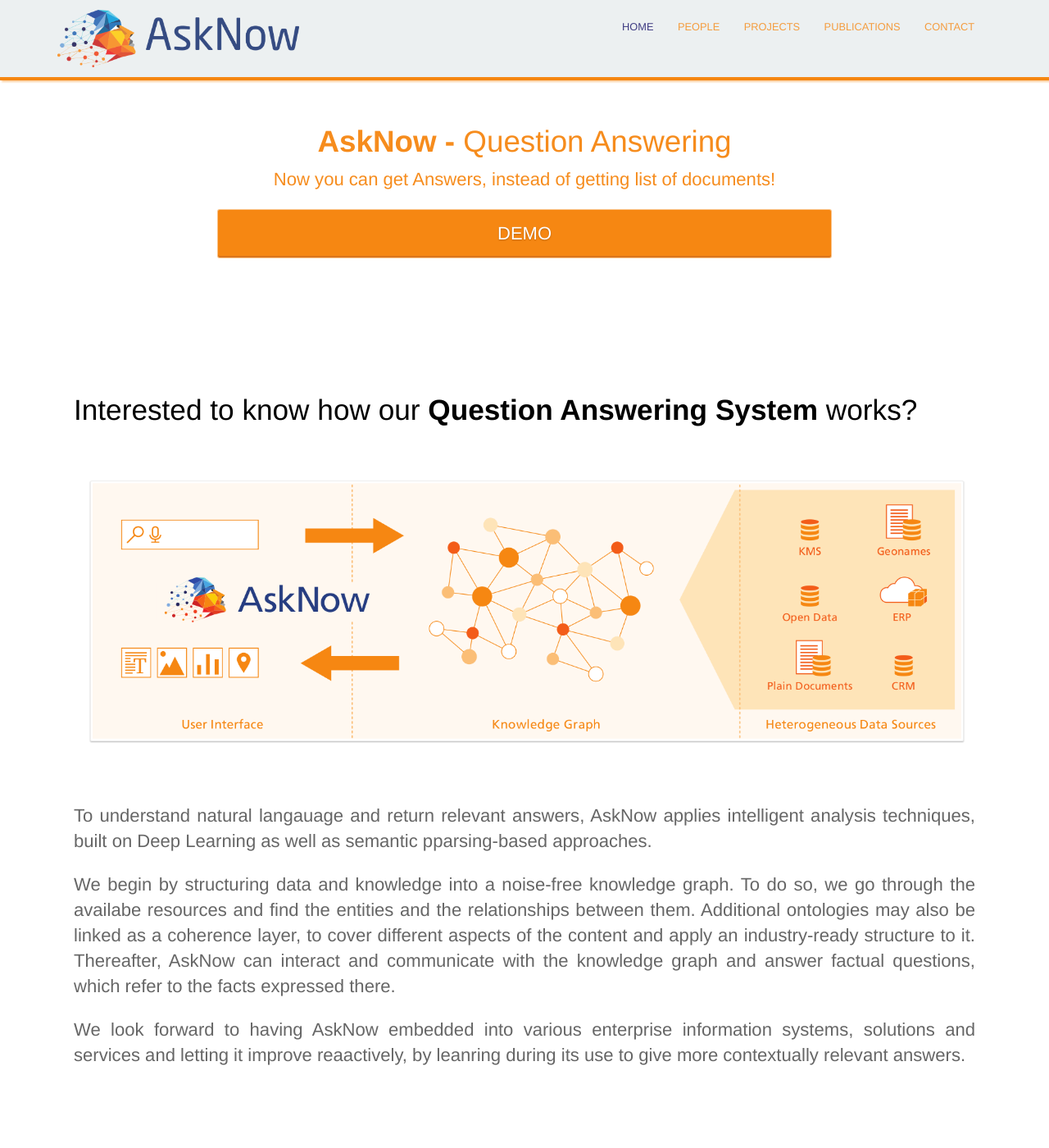
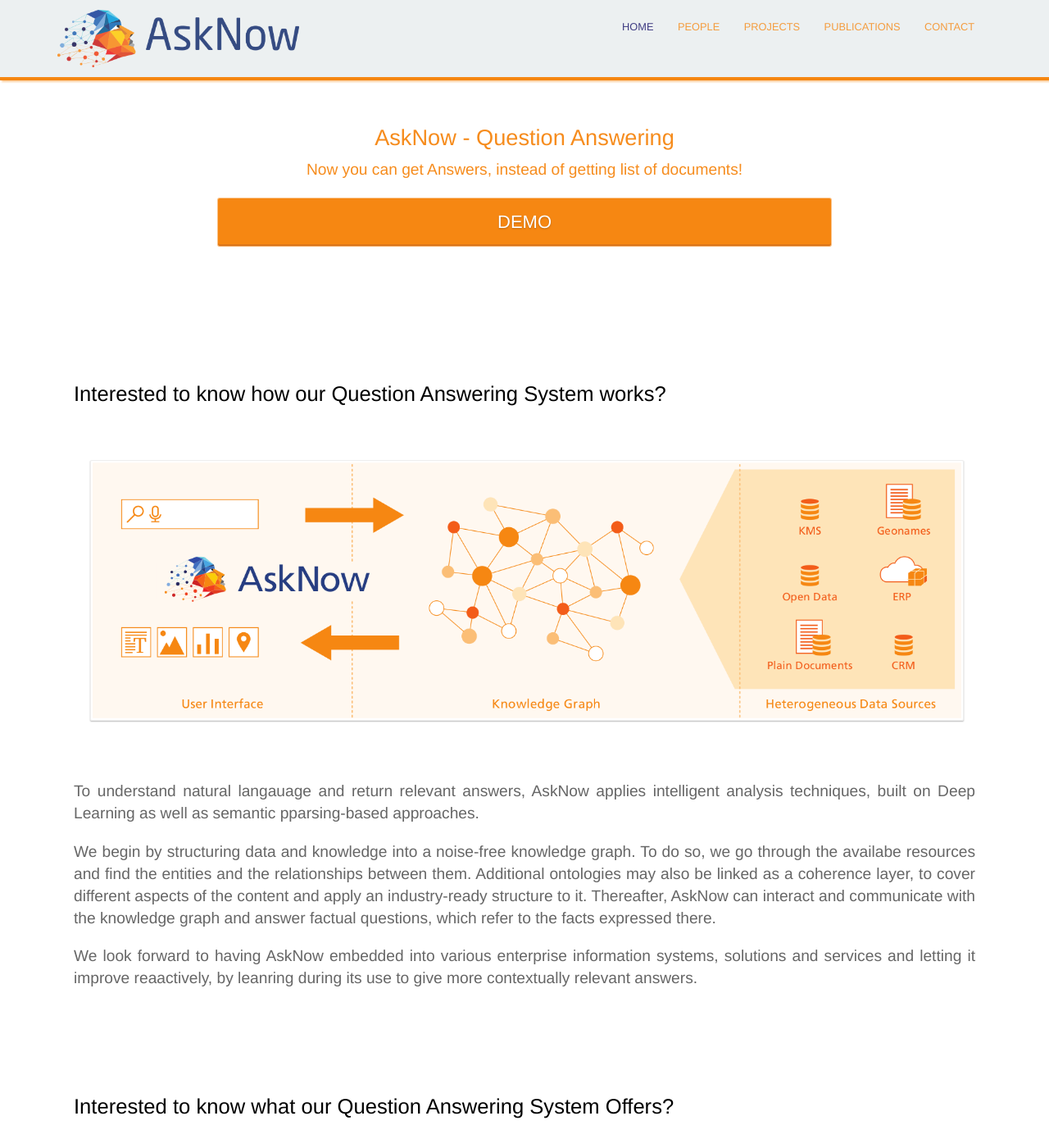
Before and after one commit to AskNowQA/AskNow-Website, a Jekyll site: the page built from index.md, in a window 1280 px wide and 1400 px high. Shown: the whole window at 82% size. Built offline with Jekyll 4.4.1, drawn with Linux system fonts in a browser that asks for light colours.

Commit message:
Font weight and sizes reduced, Reference to ISSUE #11

```diff
--- a/_sass/elements.scss
+++ b/_sass/elements.scss
@@ -26,28 +26,29 @@
 }
 
 h1 strong, h2 strong {
-	font-weight: 700;
+	font-weight: 500;
 }
 
 h1 {
 	font-weight: 300;
-	font-size: 2.3em;
+	font-size: 1.7em;
 	margin: 0;
 }
 
 h2 {
 	font-weight: 300;
-	font-size: 2.2em;
+	font-size: 1.6em;
 	margin: 0 0 30px 0;
 }
 
 h3 {
 	margin: 20px 0 10px 0;
+	font-size: 1.4em;
 }
 
 
 p, address {
-	font-size: 1.38em;
+	font-size: 1.20em;
 	color: #666;
 	margin-bottom: 20px;
 	font-weight: 300;
```
